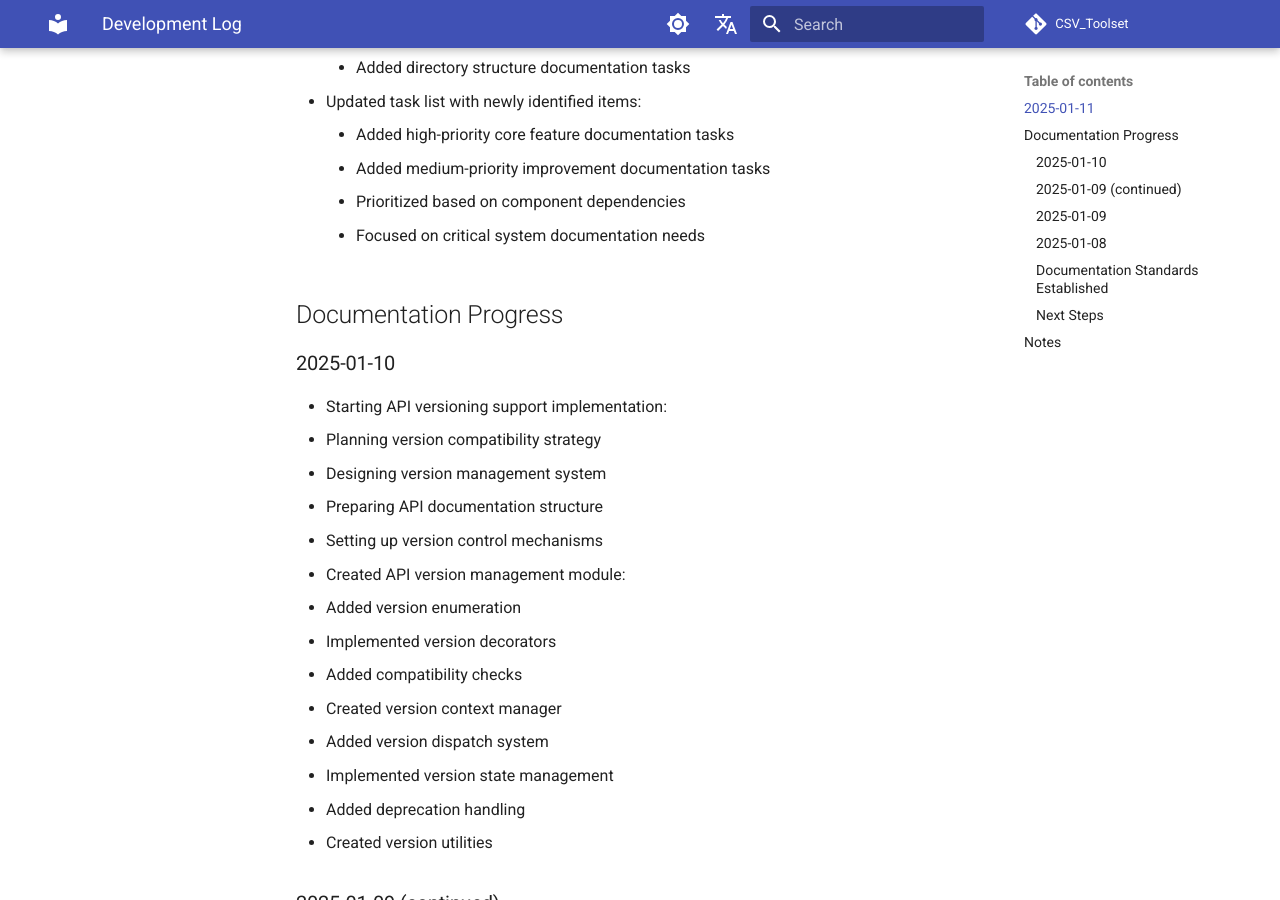
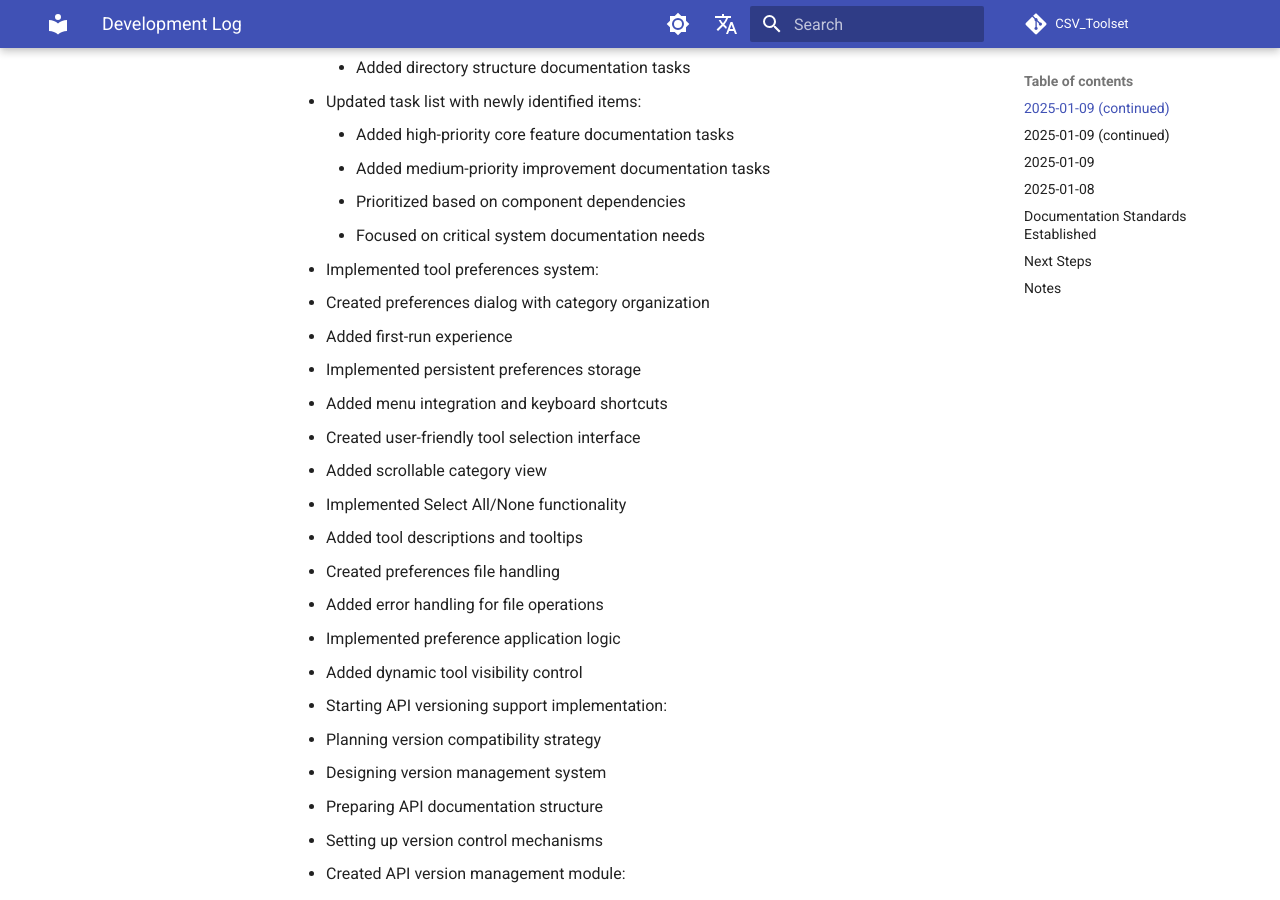
Before and after one commit to rfd62794/CSV_Toolset, an MkDocs documentation site: the page built from docs/DEVLOG.md, in a window 1280 px wide and 900 px high, scrolled down 3578 px. Built offline with MkDocs 1.6.1 and Material for MkDocs 9.7.7, drawn with Linux system fonts in a browser that asks for light colours; comment, search, counter and statistics services are not loaded; the version menu is left out; some of the changed text lies outside the part shown.

Commit message:
Enhance development log and task list with tool preferences system documentation
- Updated DEVLOG.md to include detailed implementation of the tool preferences system, covering preferences dialog, first-run experience, and persistent storage.
- Added new tasks in TASKLIST.md for documenting the tool preferences system, user preferences guide, and related configuration guides.
- Improved organization of documentation tasks to reflect ongoing enhancements and ensure comprehensive coverage of user preferences and tool visibility.

These changes aim to improve user experience and documentation clarity regarding tool preferences and configuration.

```diff
--- a/docs/DEVLOG.md
+++ b/docs/DEVLOG.md
@@ -1,6 +1,6 @@
 # Development Log
 
-### 2025-01-11
+### 2025-01-09 (continued)
 - Created encoding handling guide:
   - Added encoding detection system
   - Created conversion utilities
@@ -107,10 +107,19 @@
     - Added medium-priority improvement documentation tasks
     - Prioritized based on component dependencies
     - Focused on critical system documentation needs
-
-## Documentation Progress
-
-### 2025-01-10
+- Implemented tool preferences system:
+  - Created preferences dialog with category organization
+  - Added first-run experience
+  - Implemented persistent preferences storage
+  - Added menu integration and keyboard shortcuts
+  - Created user-friendly tool selection interface
+  - Added scrollable category view
+  - Implemented Select All/None functionality
+  - Added tool descriptions and tooltips
+  - Created preferences file handling
+  - Added error handling for file operations
+  - Implemented preference application logic
+  - Added dynamic tool visibility control
 - Starting API versioning support implementation:
   - Planning version compatibility strategy
   - Designing version management system
@@ -127,6 +136,7 @@
   - Created version utilities
 
 ### 2025-01-09 (continued)
+
 - Set up development automation:
   - Created pre-commit configuration with multiple hooks
   - Added markdownlint configuration
```
Also changed, not shown: CHANGELOG.md (+21 -0 lines), docs/TASKLIST.md (+13 -1 lines).
